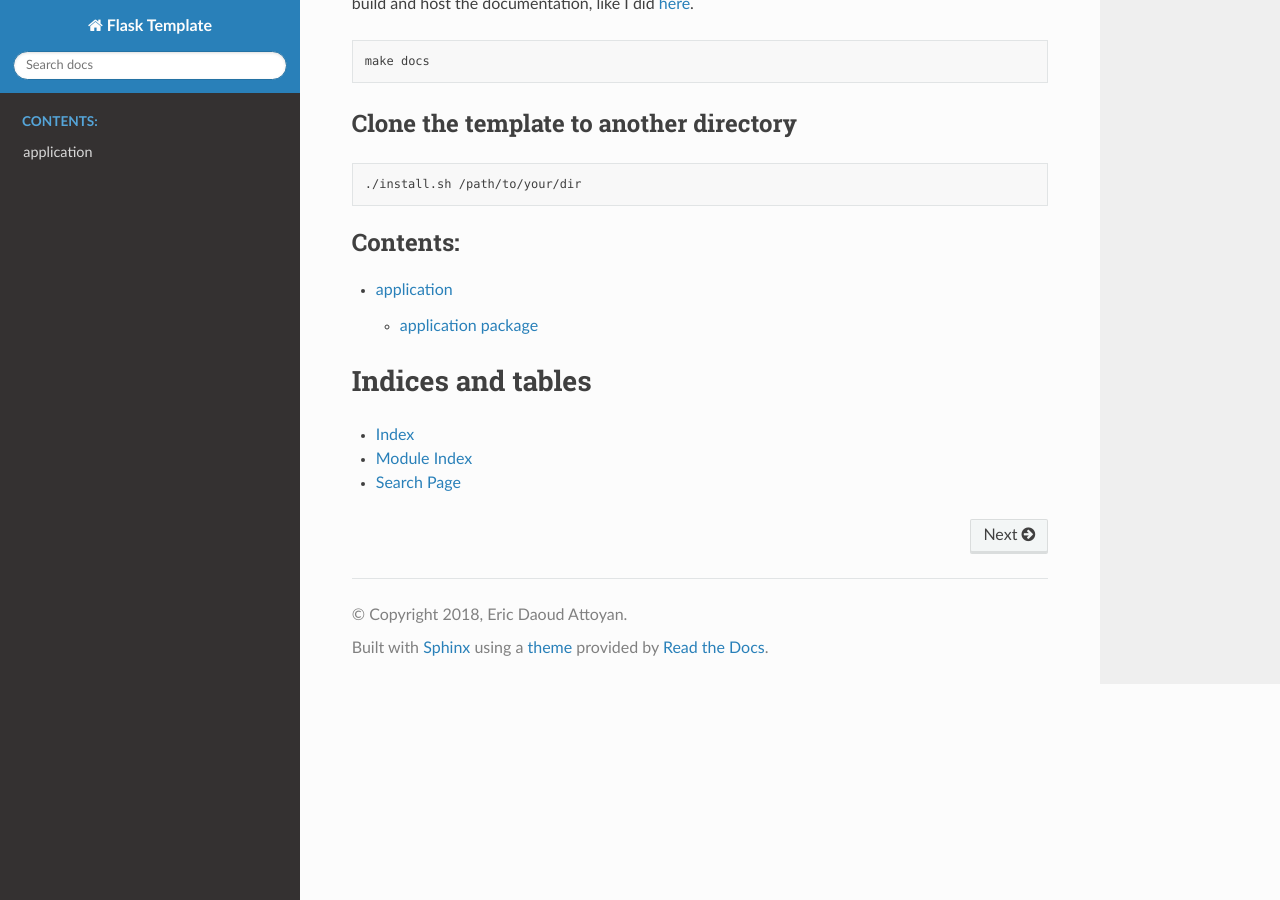
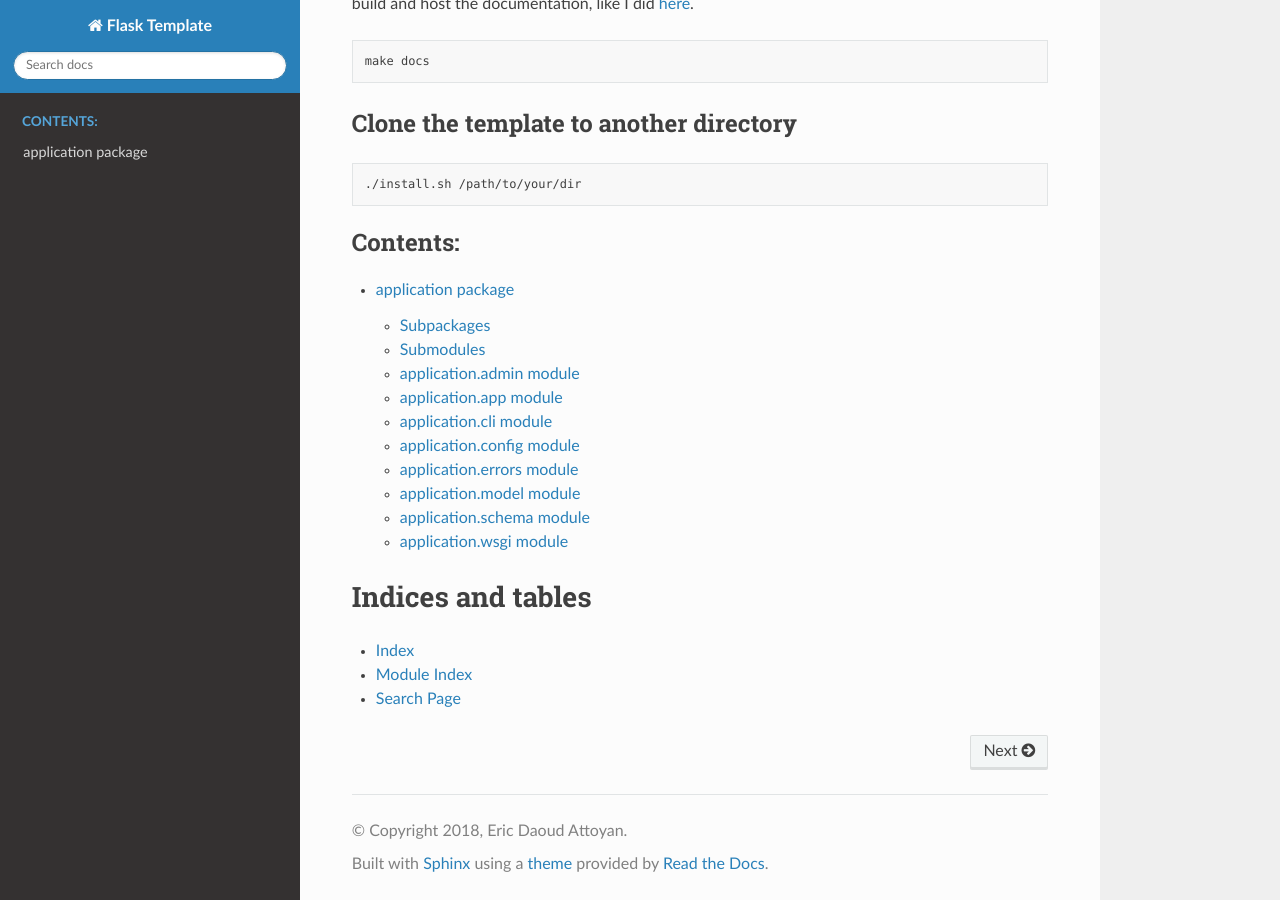
Before and after one commit to ericdaat/flask-template, a Sphinx documentation site: the page built from docs/source/index.rst, in a window 1280 px wide and 900 px high, scrolled down 1251 px. Built offline with Sphinx 7.4.7 and the Read the Docs theme 2.0.0, drawn with Linux system fonts in a browser that asks for light colours.

Commit message:
edit docs

```diff
--- a/docs/source/application.rst
+++ b/docs/source/application.rst
@@ -6,13 +6,44 @@ application package
     :undoc-members:
     :show-inheritance:
 
+Subpackages
+-----------
+
+.. toctree::
+
+    application.blueprints
+
 Submodules
 ----------
 
-application.db module
----------------------
+application.admin module
+------------------------
 
-.. automodule:: application.db
+.. automodule:: application.admin
+    :members:
+    :undoc-members:
+    :show-inheritance:
+
+application.app module
+----------------------
+
+.. automodule:: application.app
+    :members:
+    :undoc-members:
+    :show-inheritance:
+
+application.cli module
+----------------------
+
+.. automodule:: application.cli
+    :members:
+    :undoc-members:
+    :show-inheritance:
+
+application.config module
+-------------------------
+
+.. automodule:: application.config
     :members:
     :undoc-members:
     :show-inheritance:
@@ -25,10 +56,18 @@ application.errors module
     :undoc-members:
     :show-inheritance:
 
-application.home module
------------------------
+application.model module
+------------------------
 
-.. automodule:: application.home
+.. automodule:: application.model
+    :members:
+    :undoc-members:
+    :show-inheritance:
+
+application.schema module
+-------------------------
+
+.. automodule:: application.schema
     :members:
     :undoc-members:
     :show-inheritance:
--- a/docs/source/index.rst
+++ b/docs/source/index.rst
@@ -10,7 +10,7 @@
    :maxdepth: 2
    :caption: Contents:
 
-   modules
+   application
 
 
 Indices and tables
```
Also changed, not shown: docs/source/application.blueprints.rst (added, +18 -0 lines).
